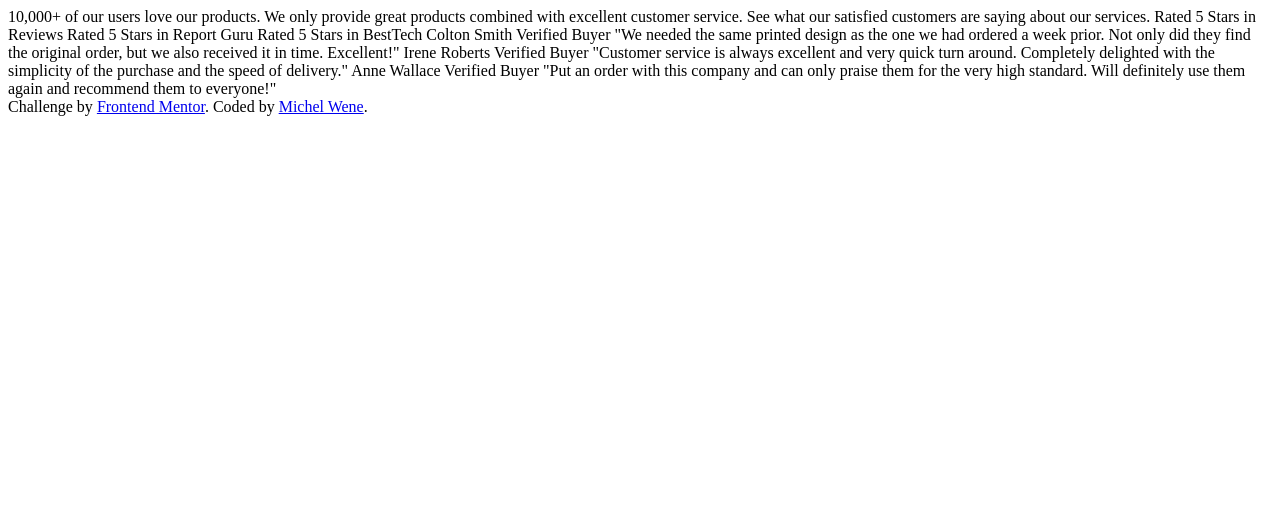
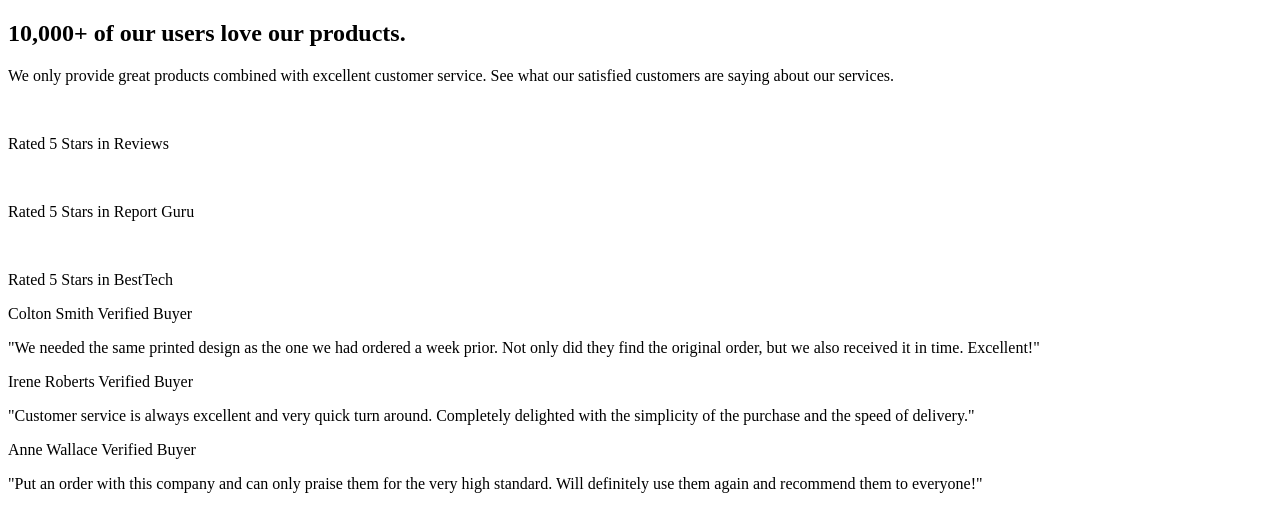
Before and after one commit to michelwene/social-proof-section-master, a plain HTML site: page index.html in a window 1280 px wide. Drawn offline with Linux system fonts and the light colour scheme.

Commit message:
structuring HTML

```diff
--- a/index.html
+++ b/index.html
@@ -13,25 +13,61 @@
     <title>Frontend Mentor | Social proof section</title>
   </head>
   <body>
-    10,000+ of our users love our products. We only provide great products
-    combined with excellent customer service. See what our satisfied customers
-    are saying about our services. Rated 5 Stars in Reviews Rated 5 Stars in
-    Report Guru Rated 5 Stars in BestTech Colton Smith Verified Buyer "We needed
-    the same printed design as the one we had ordered a week prior. Not only did
-    they find the original order, but we also received it in time. Excellent!"
-    Irene Roberts Verified Buyer "Customer service is always excellent and very
-    quick turn around. Completely delighted with the simplicity of the purchase
-    and the speed of delivery." Anne Wallace Verified Buyer "Put an order with
-    this company and can only praise them for the very high standard. Will
-    definitely use them again and recommend them to everyone!"
-
-    <div class="attribution">
-      Challenge by
-      <a
-        href="https://www.frontendmentor.io/challenges/social-proof-section-6e0qTv_bA"
-        target="_blank"
-        >Frontend Mentor</a
-      >. Coded by <a href="https://github.com/michelwene">Michel Wene</a>.
-    </div>
+    <section>
+      <div>
+        <h1>10,000+ of our users love our products.</h1>
+        <p>
+          We only provide great products combined with excellent customer
+          service. See what our satisfied customers are saying about our
+          services.
+        </p>
+      </div>
+      <section>
+        <div>
+          <img src="" alt="" />
+          <p>Rated 5 Stars in Reviews</p>
+        </div>
+        <div>
+          <img src="" alt="" />
+          <p>Rated 5 Stars in Report Guru</p>
+        </div>
+        <div>
+          <img src="" alt="" />
+          <p>Rated 5 Stars in BestTech</p>
+        </div>
+      </section>
+      <section>
+        <div>
+          <div></div>
+          <span>Colton Smith</span>
+          <span> Verified Buyer</span>
+          <p>
+            "We needed the same printed design as the one we had ordered a week
+            prior. Not only did they find the original order, but we also
+            received it in time. Excellent!"
+          </p>
+        </div>
+        <div>
+          <div></div>
+          <span> Irene Roberts </span>
+          <span> Verified Buyer</span>
+          <p>
+            "Customer service is always excellent and very quick turn around.
+            Completely delighted with the simplicity of the purchase and the
+            speed of delivery."
+          </p>
+        </div>
+        <div>
+          <div></div>
+          <span>Anne Wallace</span>
+          <span> Verified Buyer</span>
+          <p>
+            "Put an order with this company and can only praise them for the
+            very high standard. Will definitely use them again and recommend
+            them to everyone!"
+          </p>
+        </div>
+      </section>
+    </section>
   </body>
 </html>
```
Also changed, not shown: assets/img/bg-pattern-bottom-desktop.svg (renamed from images/bg-pattern-bottom-desktop.svg), assets/img/bg-pattern-bottom-mobile.svg (renamed from images/bg-pattern-bottom-mobile.svg), assets/img/bg-pattern-top-desktop.svg (renamed from images/bg-pattern-top-desktop.svg), assets/img/bg-pattern-top-mobile.svg (renamed from images/bg-pattern-top-mobile.svg), assets/img/favicon-32x32.png (renamed from images/favicon-32x32.png), assets/img/icon-star.svg (renamed from images/icon-star.svg), assets/img/image-anne.jpg (renamed from images/image-anne.jpg), assets/img/image-colton.jpg (renamed from images/image-colton.jpg), assets/img/image-irene.jpg (renamed from images/image-irene.jpg).
